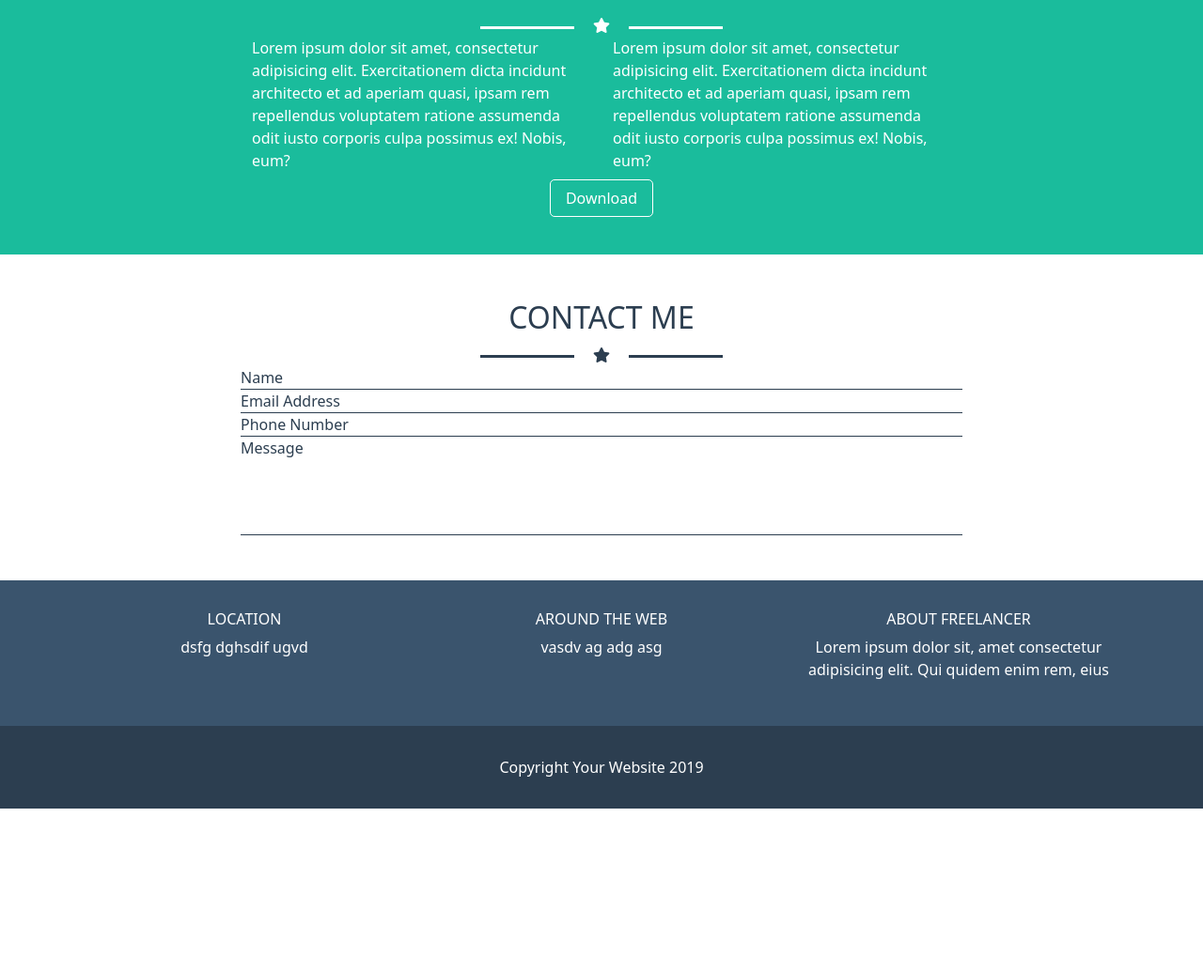
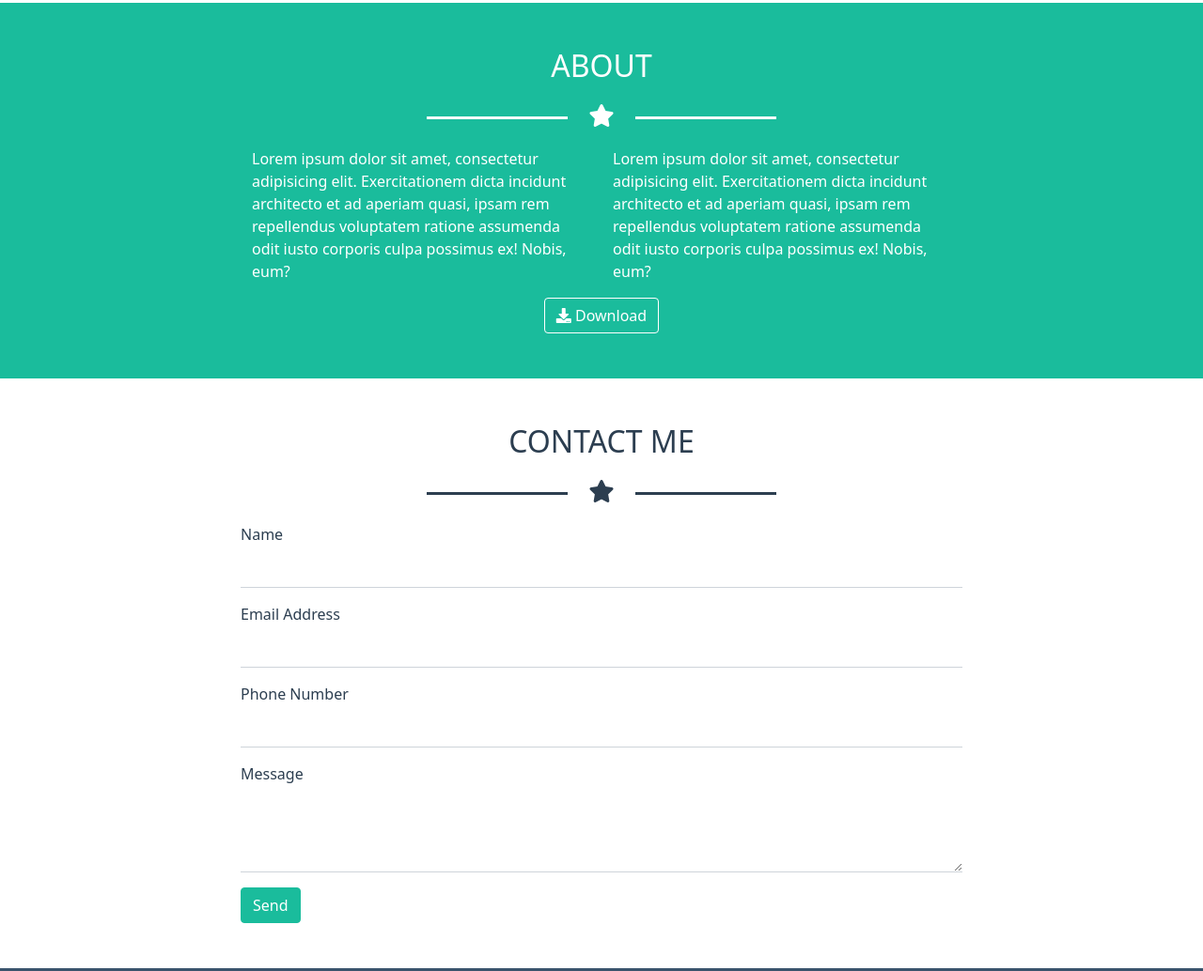
Before and after one commit to matte887/html-css-bootstrap-freelancer, a plain HTML site: page index.html in a window 1280 px wide. Shown: the part 1268-2302 px from the top of the page at 94% size. Before the commit the page ends 2129 px from the top, so only its background shows below. Drawn offline with nearby package versions, Linux system fonts and the light colour scheme.

Commit message:
Added bootstrap's form

```diff
--- a/css/style.css
+++ b/css/style.css
@@ -9,6 +9,7 @@
 /* RESET */
 html {
     font-size: 100%;
+    font-family: sans-serif;
 }
 
 ul {
@@ -45,11 +46,16 @@ h1, h2, h4, h6 {
 }
 
 /* Common: Star */
+.star {
+    margin: 1rem 0;
+    font-size: 1.5rem;
+}
+
 .star::after,
 .star::before {
     display: inline-block;
     content: "";
-    width: 100px;
+    width: 150px;
     height: 3px;
     vertical-align: middle;
     background-color: white;
@@ -112,11 +118,21 @@ header {
     text-align: initial;
 }
 
-#download-button a {
+/* #download-button a {
     padding: .5rem 1rem;
     border: 1px solid white;
     border-radius: 5px;
     color: inherit;
+} */
+
+#download-button {
+    color: inherit;
+    border-color: white;
+}
+
+#download-button:hover {
+    background-color: var(--accent-color);
+    border-color: var(--accent-color);
 }
 
 /* CONTACT ME */
@@ -144,6 +160,29 @@ header {
     margin-top: 5rem;
 }
 
+.ms_contact .form-control {
+    border-top: 0;
+    border-left: 0;
+    border-right: 0;
+    color: var(--accent-color);
+    border-radius: 0;
+}
+
+.ms_contact .form-control:focus {
+    box-shadow: none;
+    border-color: var(--accent-color);
+}
+
+.ms_btn-send {
+    background-color: var(--main-color);
+    border-color: var(--main-color);
+}
+
+.ms_btn-send:hover {
+    background-color: var(--accent-color);
+    border-color: var(--accent-color);
+}
+
 /* FOOTER */
 footer {
     background-color: var(--footer-color);
--- a/index.html
+++ b/index.html
@@ -17,6 +17,7 @@
     <title>Bootstrap Freelancer</title>
 </head>
 <body>
+    <!-- HEADER -->
     <header>
         <div class="container">
             <div class="row">
@@ -30,34 +31,37 @@
                         <i class="fas fa-bars"></i>
                     </div>
                     <nav class="header-menu text-end d-none d-md-block">
-
                         <ul>
-                            <li><a href="">link</a></li>
-                            <li><a href="">link</a></li>
-                            <li><a href="">link</a></li>
+                            <li><a href="#portfolio">Portfolio</a></li>
+                            <li><a href="#about">About</a></li>
+                            <li><a href="#contact">Contact</a></li>
                         </ul>
-
                     </nav>
                 </div>
             </div>
         </div>
     </header>
+    <!-- /HEADER -->
 
+    <!-- JUMBOTRON -->
     <div class="jumbotron ms_pad">
         <div class="container">
             <div class="user-avatar">
                 <img src="img/avatar.svg" alt="">
             </div>
-            <h2>Start Bootstrap</h2>
+            <h1>Start Bootstrap</h1>
             <div class="star">
                 <i class="fas fa-star"></i>
             </div>
             <h4>Graphic artist - Web designer - Illustrator</h3>
         </div>
     </div>
+    <!-- JUMBOTRON -->
 
+    <!-- MAIN -->
     <main>
-        <section class="portfolio ms_pad">
+        <!-- PORTFOLIO -->
+        <section class="portfolio ms_pad" id="portfolio">
             <div class="container">
                 <h2>Portfolio</h2>
                 <div class="star star-accent">
@@ -97,8 +101,10 @@
                 </div>
             </div>
         </section>
+        <!-- /PORTFOLIO -->
 
-        <section class="about ms_pad">
+        <!-- ABOUT -->
+        <section class="about ms_pad" id="about">
             <div class="ms_container">
                 <div class="container-fluid">
                     <h2>About</h2>
@@ -117,15 +123,20 @@
                             </p>
                         </div>
                     </div>
-                    <div id="download-button">
+                    <!-- <div id="download-button">
                         <a href="">Download</a>
-                    </div>
+                    </div> -->
+                    <a type="button" class="btn btn-outline-primary" id="download-button">
+                        <i class="fas fa-download"></i> Download
+                    </a>
                 </div>
             </div>
         </section>
+        <!-- /ABOUT -->
 
-        <section class="contact ms_pad">
-            <div class="ms_container">
+        <!-- CONTACT -->
+        <section class="contact ms_pad" id="contact">
+            <!-- <div class="ms_container">
                 <h2>Contact me</h2>
                 <div class="star star-accent">
                     <i class="fas fa-star"></i>
@@ -144,10 +155,38 @@
                         Message
                     </span>
                 </div>
+            </div> -->
+            <div class="ms_container">
+                <h2>Contact me</h2>
+                <div class="star star-accent">
+                    <i class="fas fa-star"></i>
+                </div>
+                <form class="ms_contact text-start">
+                    <div class="mb-3">
+                        <label for="inputName" class="form-label">Name</label>
+                        <input type="text" class="form-control" id="inputName" aria-describedby="nameHelp">
+                    </div>
+                    <div class="mb-3">
+                      <label for="inputEmail" class="form-label">Email Address</label>
+                      <input type="email" class="form-control" id="inputEmail" aria-describedby="emailHelp">
+                    </div>
+                    <div class="mb-3">
+                        <label for="inputPhone" class="form-label">Phone Number</label>
+                        <input type="tel" class="form-control" id="inputPhone" aria-describedby="phoneHelp">
+                    </div>
+                    <div class="mb-3">
+                        <label for="inputText" class="form-label">Message</label>
+                        <textarea id="inputText" class="form-control" aria-describedby="textAreaHelp" rows="3"></textarea>
+                    </div>
+                    <button type="submit" class="btn btn-primary ms_btn-send">Send</button>
+                </form>
             </div>
         </section>
+        <!-- /CONTACT -->
     </main>
+    <!-- /MAIN -->
 
+    <!-- FOOTER -->
     <footer>
         <div class="ms_footer-container ms_pad">
             <div class="container">
@@ -171,5 +210,6 @@
             <span>Copyright Your Website 2019</span>
         </div>
     </footer>
+    <!-- /FOOTER -->
 </body>
 </html>
```
